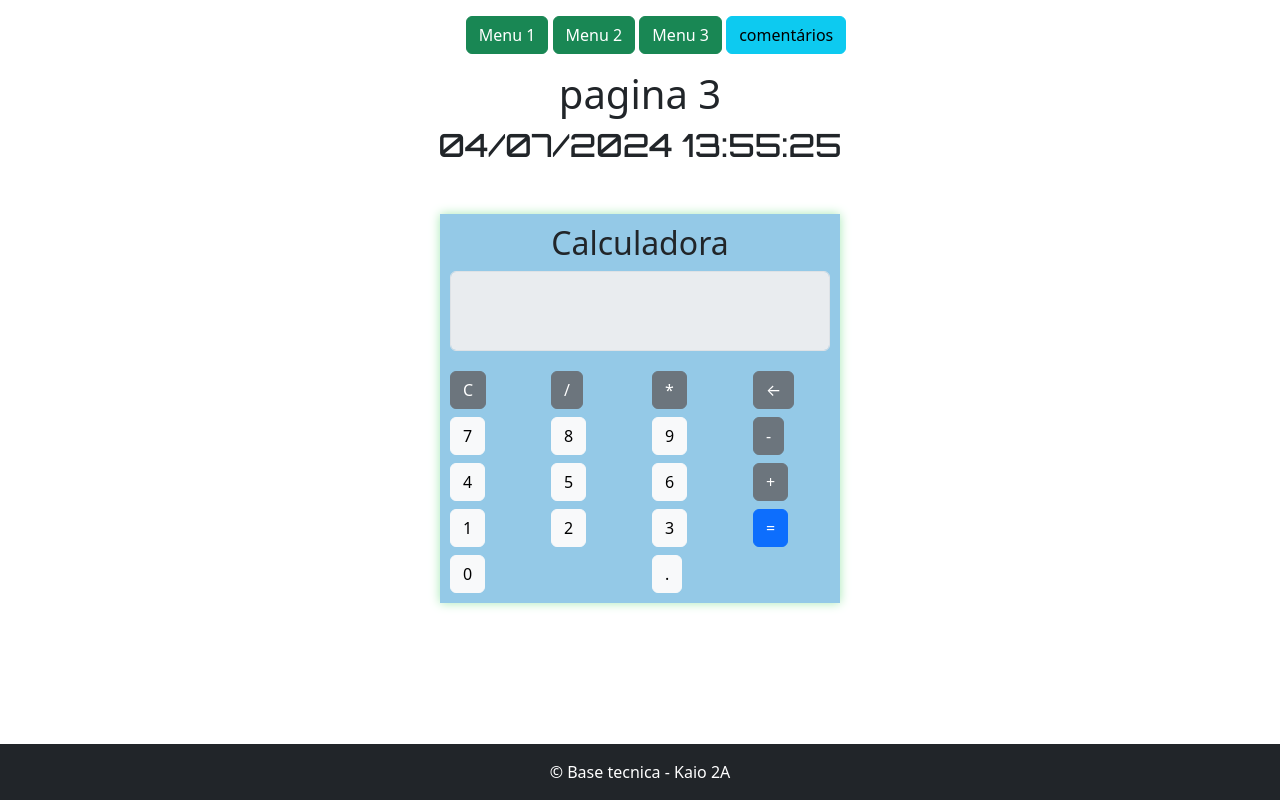
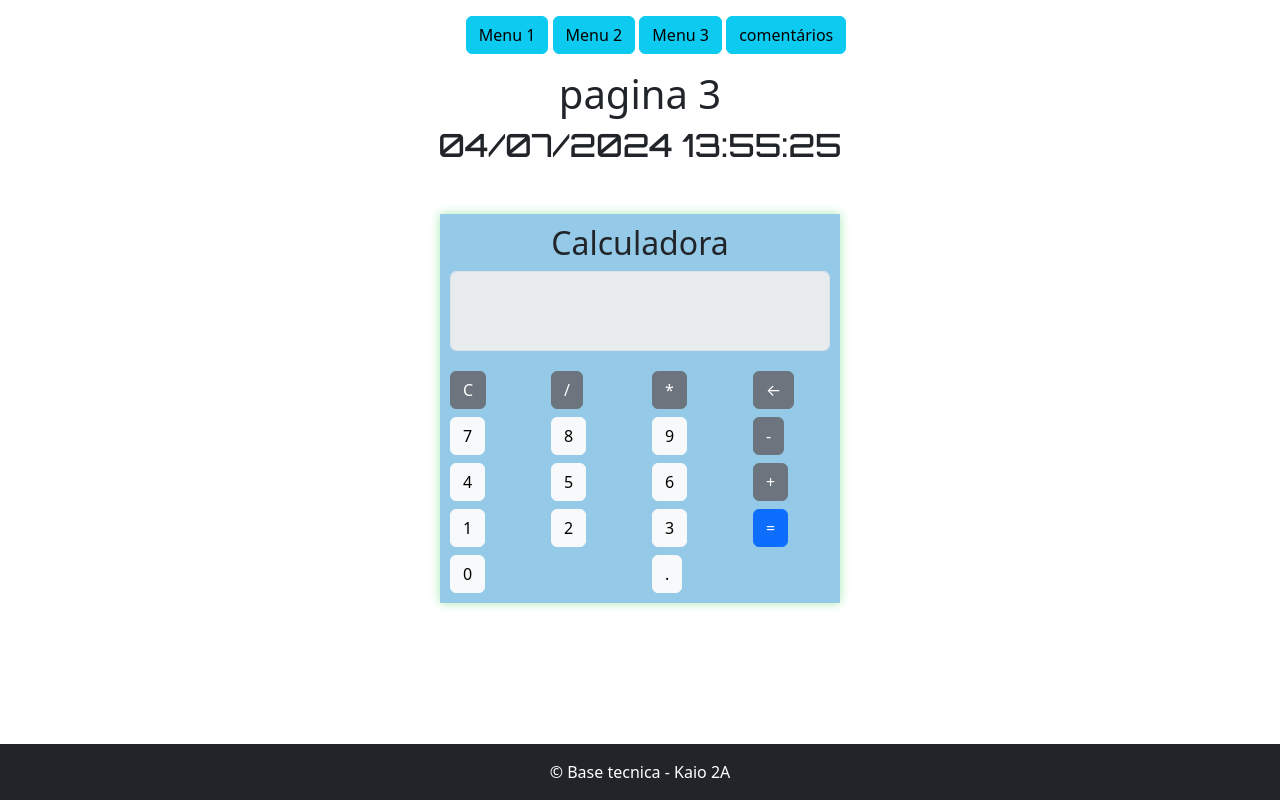
Before and after one commit to kaio571/Meu-site-, a plain HTML site: page Menu3.html in a window 1280 px wide. Drawn offline with nearby package versions, Linux system fonts and the light colour scheme.

Commit message:
Update Menu3.html

```diff
--- a/Menu3.html
+++ b/Menu3.html
@@ -32,13 +32,13 @@
     <header class="mt-3 text-center">
         <nav>
             <ul type="circle">
-                <a type="button" class="btn btn-success" href="index.html" >
+                <a type="button" class="btn btn-info" href="index.html" >
                     <li class="menu">Menu 1</li>
                 </a>
-                <a type="button" class="btn btn-success" href="Menu2.html">
+                <a type="button" class="btn btn-info" href="Menu2.html">
                     <li class="menu">Menu 2</li>
                 </a>
-                <a type="button" class="btn btn-success"  href="Menu3.html">
+                <a type="button" class="btn btn-info"  href="Menu3.html">
                     <li class="menu">Menu 3</li>
                 </a>
                  <a type="button" class="btn btn-info" href="comentarios.html">
```
